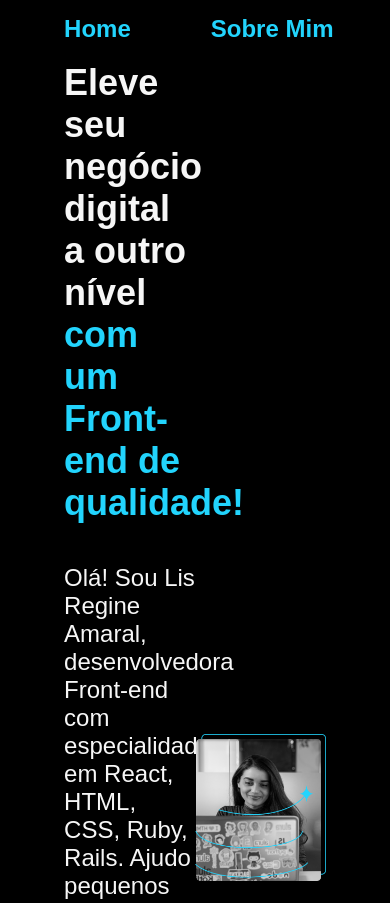
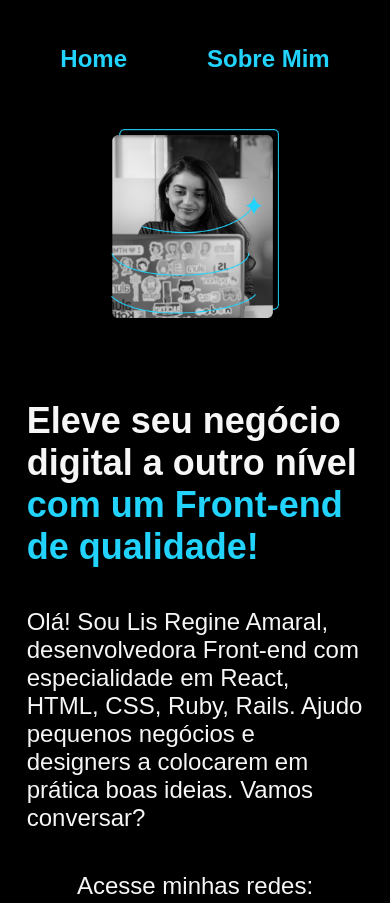
Before and after one commit to lirasusejdev/portifolio-simple, a plain HTML site: page index.html in a window 390 px wide. Shown: the top 903 px of the page. Drawn offline with Linux system fonts and the light colour scheme.

Commit message:
update CSS e HTMl - break points

```diff
--- a/styles/style.css
+++ b/styles/style.css
@@ -55,6 +55,7 @@ body {
     display: flex;
     align-items: center;
     justify-content: space-between;
+    gap: 82px;
 
 }
 
@@ -124,3 +125,25 @@ body {
     font-size: 1.5rem;
     font-weight: 400;
 }
+
+@media (max-width: 1200px){
+
+     .cabecalho {
+        padding: 10%;
+    }
+
+    .cabecalho__menu {
+        justify-content: center;
+    }
+
+    .apresentacao {
+        flex-direction: column-reverse;
+        padding: 5%;
+    }
+
+    .apresentacao__conteudo {
+        width: auto;
+    }
+
+
+}
```
